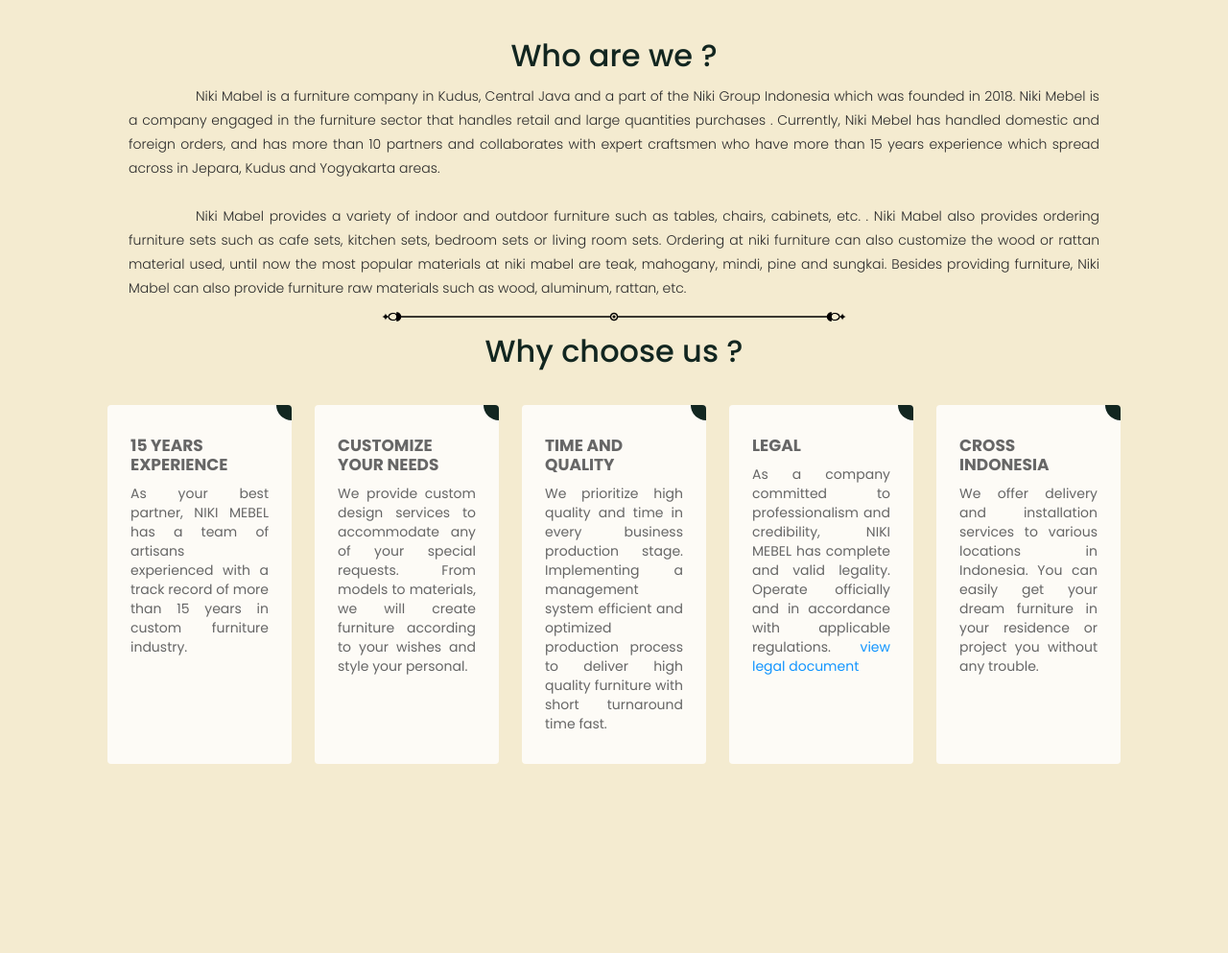
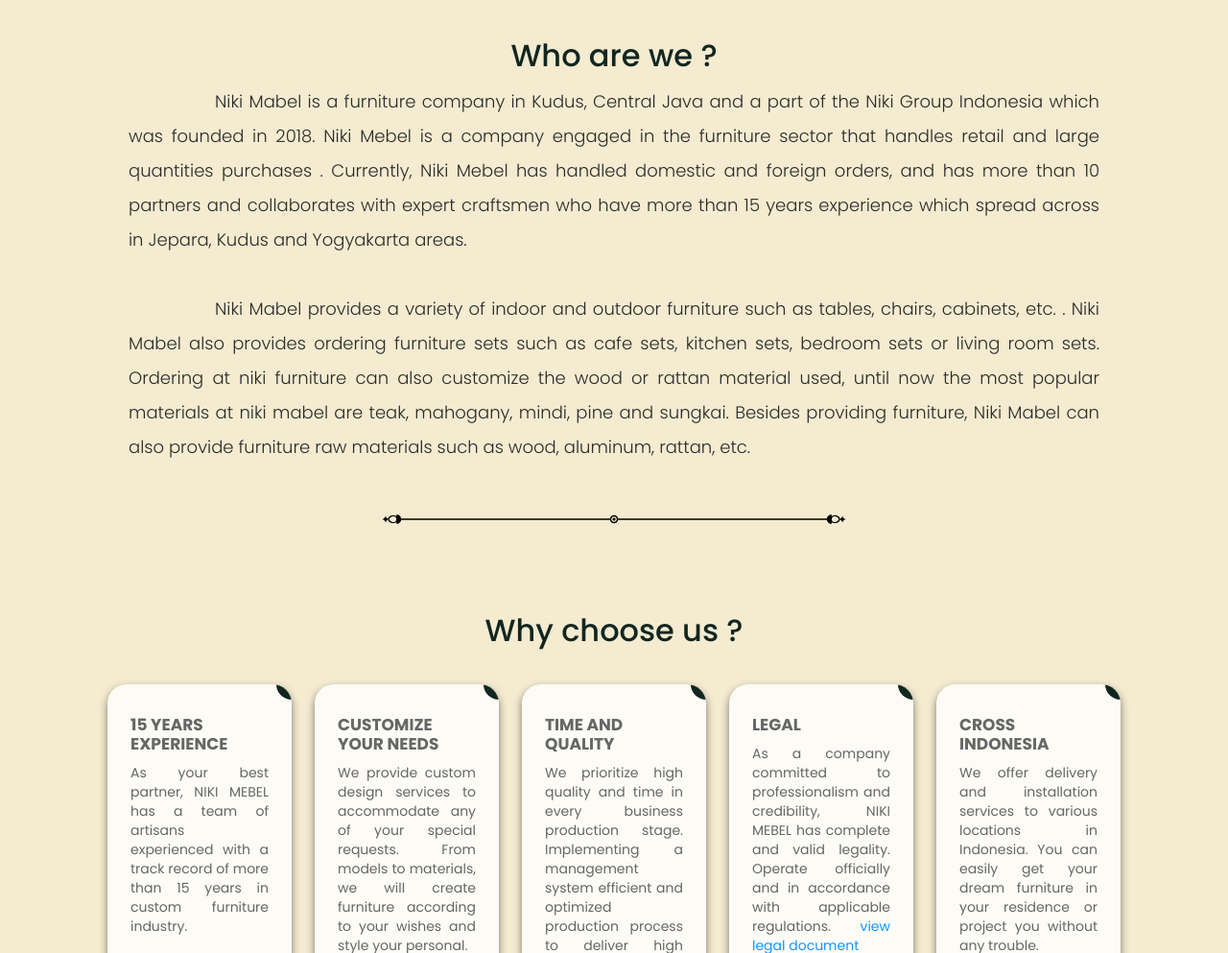
Before and after one commit to nikimebelofficial/nikimebelofficial, a PHP site: page / in a window 1280 px wide. Shown: the part 2090-3083 px from the top of the page at 96% size. Run offline with PHP 8.4, Linux system fonts and the light colour scheme; some libraries are stand-ins or nearby versions.

Commit message:
fixing view

```diff
--- a/assets/css/templatemo-edu-meeting.css
+++ b/assets/css/templatemo-edu-meeting.css
@@ -1038,7 +1036,7 @@ section.who-we-are {
   background-attachment: fixed;
   background-repeat: no-repeat;
   background-size: cover;
-  padding-bottom: 10vh;
+  padding-bottom: 20vh;
   color: #122620;
 
 }
@@ -1046,7 +1044,8 @@ section.who-we-are {
 .who-we-are-content .row {
   display: flex;
   align-items: center;
-    justify-content: center;
+  justify-content: center;
+  margin-bottom: 10vh;
 }
 
 .text-content{
@@ -1065,10 +1064,16 @@ section.who-we-are {
 
 }
 
+.text-content p{
+  font-size: 18px;
+  line-height: 2;
+
+}
+
 .split-line {
   width: 40vw;
-  margin-top: -15vh;
-  margin-bottom: -15vh;
+  margin-top: -10vh;
+  margin-bottom: -5vh;
 }
 
 
@@ -1110,13 +1115,14 @@ section.who-we-are {
   position: relative;
   width: 15vw;
   background-color: #fdfbf6;
-  border-radius: 4px;
+  border-radius: 20px;
   padding: 32px 24px;
   margin: 12px;
   text-decoration: none;
   z-index: 0;
   overflow: hidden;
   margin-bottom: 20vh;
+  box-shadow: 0 4px 8px rgba(0, 0, 0, 0.5);
 }
 .card-why-us-content .heading{
   font-weight: bold;
--- a/gallery.html
+++ b/gallery.html
@@ -43,7 +43,7 @@
                         <h2 class="name">Gallery</h2>
                         <ul class="nav nav-index">
                           <li class="scroll-to-section"><a href="index.html#top">Home</a></li>
-                          <li class="scroll-to-section"><a href="wood-product.html">Services</a></li>
+                          <li class="scroll-to-section"><a href="wood-product.html">Products</a></li>
                           <li class="scroll-to-section"><a href="index.html#who-we-are">About Us</a></li>
                           <li> <h2 class="logo">Gallery</h2></li>
                           <li class="scroll-to-section"><a href="index.html#gallery">Gallery</a></li>
--- a/index.html
+++ b/index.html
@@ -37,28 +37,6 @@ https://templatemo.com/tm-569-edu-meeting
 
 <body>
 
-  <!-- Sub Header -->
-  <!-- <div class="sub-header">
-    <div class="container">
-      <div class="row">
-        <div class="col-lg-8 col-sm-8">
-          <div class="left-content">
-            <p>PT. Niki Group Indonesia</p>
-          </div>
-        </div>
-        <div class="col-lg-4 col-sm-4">
-          <div class="right-icons">
-            <ul>
-              <li>EN</li>
-              <li>ID</li>
-            </ul>
-          </div>
-        </div>
-      </div>
-    </div>
-  </div> -->
-
-
   <!-- FLOATING BUTTON -->
   <div>
   <a href="https://api.whatsapp.com/send?phone=6282324649913" target="_blank">
@@ -78,7 +56,7 @@ https://templatemo.com/tm-569-edu-meeting
                       <a href="index.html"><h2 class="name">NIKI MEBEL</h2></a>
                       <ul class="nav nav-index">
                         <li><a href="#top">Home</a></li>
-                        <li><a href="wood-product.html">Services</a></li>
+                        <li><a href="wood-product.html">Products</a></li>
                         <li><a href="#who-we-are">About Us</a></li>
                         <li> <h2 class="logo">Niki Mebel</h2></li>
                         <li><a href="#gallery">Gallery</a></li>
--- a/wood-product.html
+++ b/wood-product.html
@@ -9,7 +9,7 @@
     <meta name="author" content="Template Mo">
     <link href="https://fonts.googleapis.com/css?family=Poppins:100,200,300,400,500,600,700,800,900" rel="stylesheet">
 
-    <title>Niki Furniture - number one Furniture production in Indonesia</title>
+    <title>Niki Mebel - number one Furniture production in Indonesia</title>
 
     <!-- Bootstrap core CSS -->
     <link href="vendor/bootstrap/css/bootstrap.min.css" rel="stylesheet">
@@ -95,7 +95,7 @@ https://templatemo.com/tm-569-edu-meeting
     </div>
   <!-- ***** Header Area End ***** -->
 
-  <section class="heading-page header-text">
+  <!-- <section class="heading-page header-text">
     <div class="container">
       <div class="row">
         <div class="col-lg-12">
@@ -118,7 +118,7 @@ https://templatemo.com/tm-569-edu-meeting
         </div>
       </div>
     </div>
-  </section>
+  </section> -->
 
   <section class="meetings-page" id="products">
     <div class="container">
```
Also changed, not shown: other parts of assets/css/templatemo-edu-meeting.css (+14 -17 lines), rattan-product.html (+4 -4 lines), raw-product.html (+4 -4 lines).
